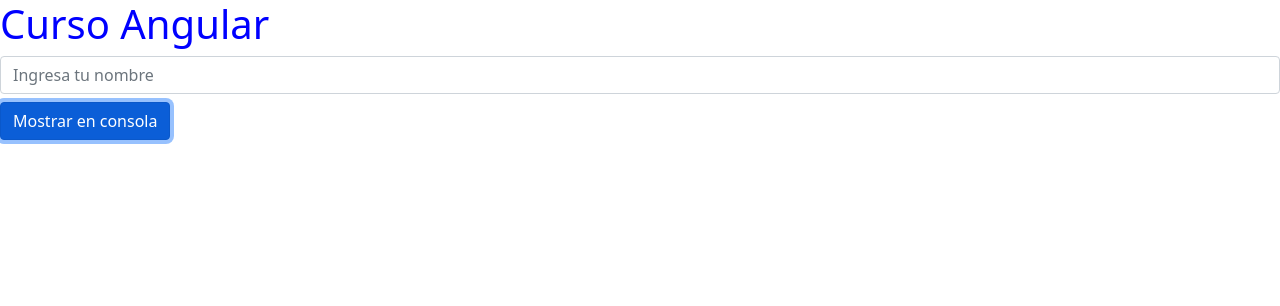
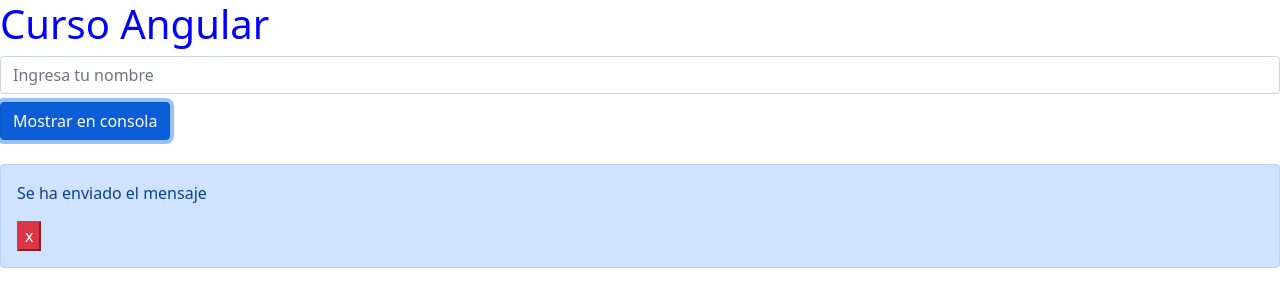
Before and after one commit to Oriojas/angular_curso, an Angular app: page / in a window 1280 px wide. Both pictures are taken after a click on the button "Mostrar en consola". Shown: the top 306 px of the page. Built offline with nearby package versions, Linux system fonts and the light colour scheme.

Commit message:
feat: directive ngIf for see messages

```diff
--- a/src/app/formulario/formulario.component.html
+++ b/src/app/formulario/formulario.component.html
@@ -3,3 +3,16 @@
 <button class="btn btn-primary mt-2" (click)="mostrar_en_consola(name.value)"> <!--mt-2 es el pading superior-->
     Mostrar en consola
 </button>
+
+<div class="alert alert-primary mt-4" *ngIf="openAlert; else mensaje">
+    <p>Se ha enviado el mensaje</p>
+    <button class="=btn btn-danger" (click)="openAlert = false">
+        x
+    </button>
+</div>
+
+<ng-template #mensaje>
+    <div class="alert alert-danger mt-4">
+        Mensaje de prueba
+    </div>
+</ng-template>
--- a/src/app/formulario/formulario.component.ts
+++ b/src/app/formulario/formulario.component.ts
@@ -7,8 +7,13 @@
 })
 export class FormularioComponent {
 
+  openAlert: boolean = false;
+
   mostrar_en_consola(name:string){
     console.log(name);
+
+    this.openAlert = true;
+
   }
 
 }
```
